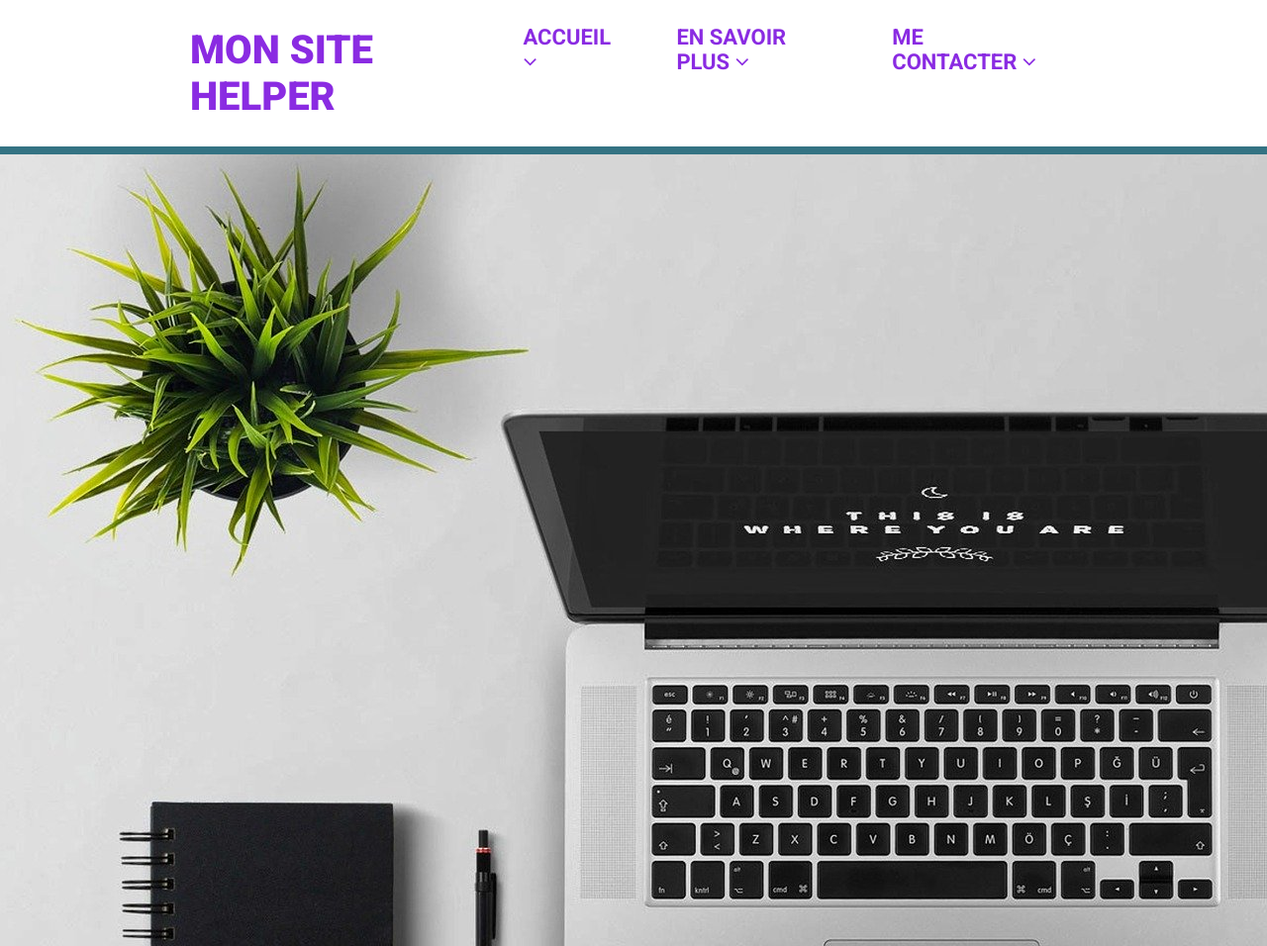
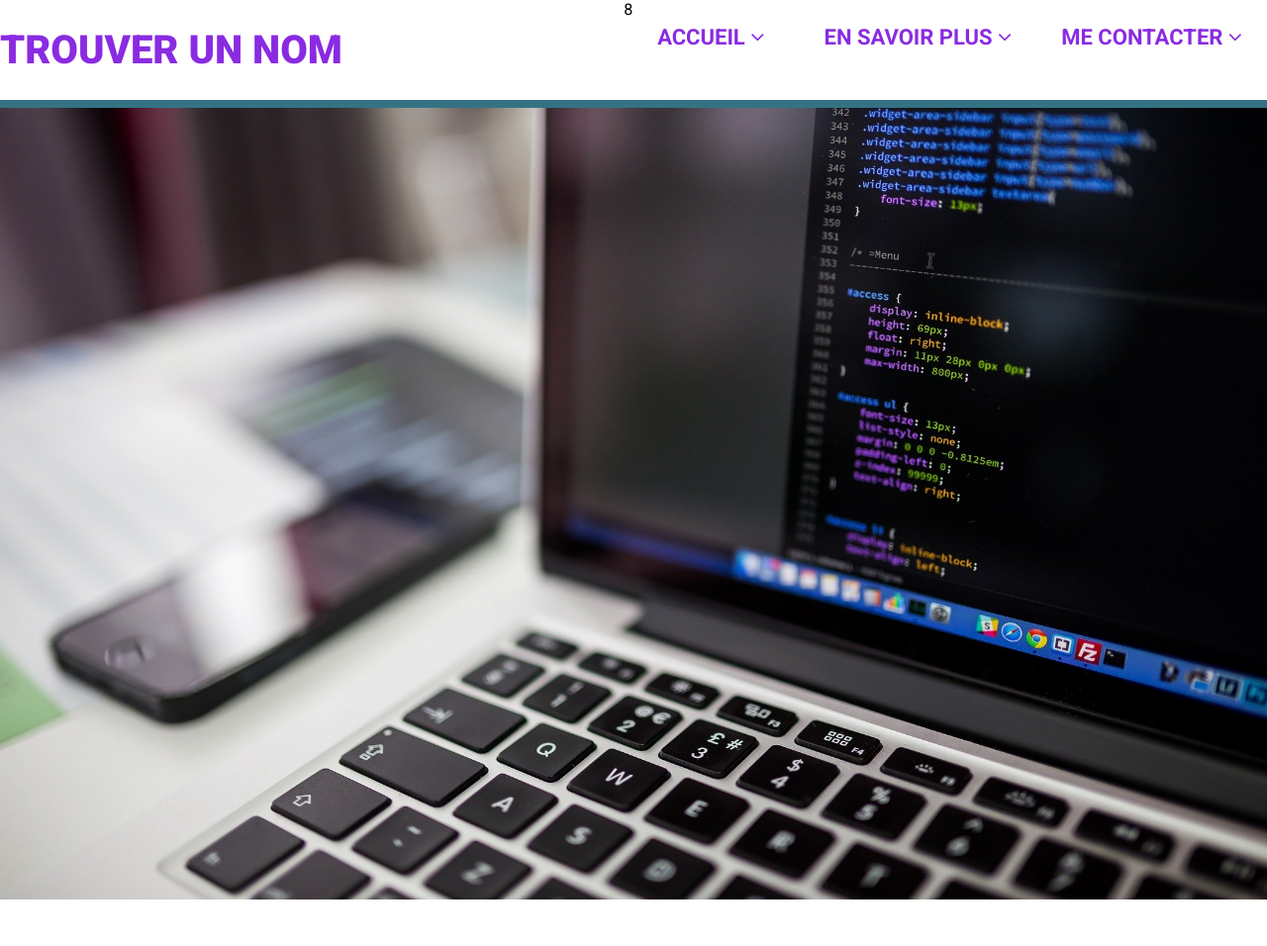
Before and after one commit to BeanIamonte/MonSite, a plain HTML site: page index.html in a window 1280 px wide. Shown: the whole page at 99% size. After the commit the page ends 909 px from the top, so only its background shows below. Drawn offline with Linux system fonts and the light colour scheme.

Commit message:
Version 2.1 de MonSite

```diff
--- a/codeJS.js
+++ b/codeJS.js
@@ -42,7 +42,7 @@ function ChangeSlide(sens) {
     } */
 
     document.getElementById("slide").style.backgroundImage = "url('" + slide[numero] + " ')"; // Tu as mit 0 mais c pas numero qui faut mettre ici : slide[numero] ??
-    document.getElementById("slide").style.transition = "2s";
+    document.getElementById("slide").style.transition = "1.5s";
 
 }
 
@@ -67,11 +67,16 @@ function ChangeSlideTimer() {
         case 1:
             numero++;
             document.getElementById('slide').style.background = "url('" + slide[numero] + "')";
+            document.getElementById("slide").style.transition = "1.5s";
+            document.getElementById('slide').style.backgroundSize = "cover";
+
         break;
 
         case 2:
             numero = 0;
             document.getElementById('slide').style.background = "url('" + slide[numero] + "')";
+            document.getElementById("slide").style.transition = "1.5s";
+            document.getElementById('slide').style.backgroundSize = "cover";
         break;
 
         default:
@@ -80,7 +85,7 @@ function ChangeSlideTimer() {
 
 
 
-   }, 3000);
+   }, 7000);
 
 
 
--- a/header.css
+++ b/header.css
@@ -15,11 +15,11 @@ body {
 
 .container {
 
-	width: 70%;
+	max-width: 1300px;
 	margin: auto;
     overflow: hidden;
 
-    /* Conseil : mettre un max-width: 1300px : Ce n'est pas mieux de mettre un % ? Ex: max-width: 70% */
+    /* Conseil : mettre un max-width: 1300px */
 }
 
 
@@ -29,7 +29,7 @@ header {
 
     width: 100%;
 
-    /* Conseil: enleve les heigth avant => height: 90px Maitenant => Le header s'agrandit lorsque je passe ma souris sur les nav*/
+    /* Conseil: enleve les heigth avant => height: 90px Maitenant => Le header s'agrandit lorsque je passe ma souris sur les nav ( ce qui est assez jolie donc je laisse*/
 
     border-bottom: 8px solid #347383;
     font-family: 'Roboto', sans-serif;
@@ -180,7 +180,7 @@ header {
 
     width: 100%;
     height: 800px;
-    background: url(Images/slider-image1.jpg);
+    background: url(Images/slider-image2.jpg);
     transition: 2s; /* activer la transition ici pour JS */
     background-size: 100% 100%;
 }
--- a/index.html
+++ b/index.html
@@ -23,7 +23,7 @@
 
                  <div class="header__left">
 
-                     <h1>MON SITE HELPER</h1>
+                     <h1>TROUVER UN NOM</h1>
 
                  </div>
 
@@ -32,7 +32,7 @@
 
                 <nav>
 
-                    <ul class="menu">
+                    <ul class="menu">8
 
                         <li class="titre"><a class="lienNav" href="#">Accueil <i class="fa fa-angle-down"></i></a>
 
```
